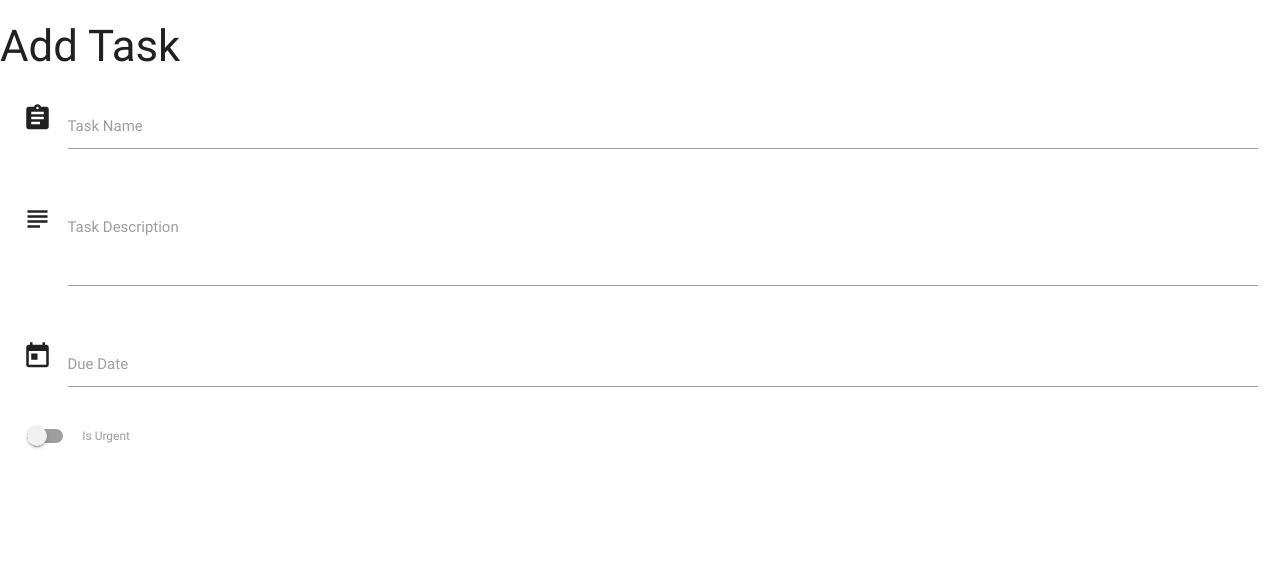
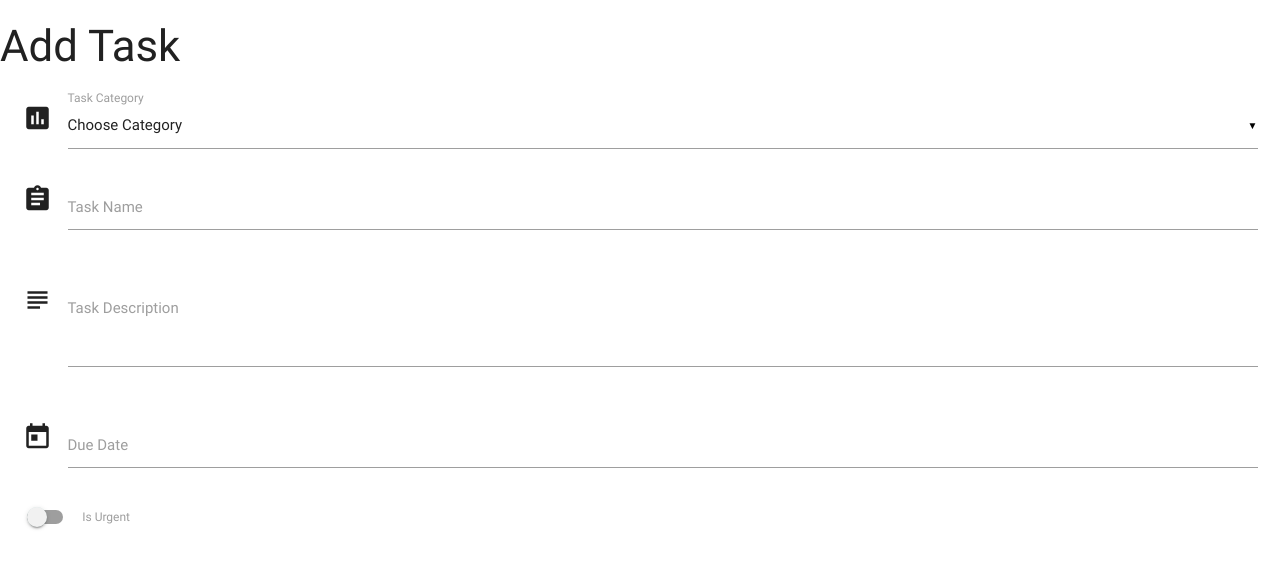
Before and after one commit to mariusz79/Task_Manager_flask_mongoDB, a Flask app: page /add_task in a window 1280 px wide. Shown: the top 569 px of the page. Run offline with Flask 2, Linux system fonts and the light colour scheme; data that the repository does not hold is empty; some libraries are stand-ins or nearby versions.

Commit message:
Allow Task Category Selection

```diff
--- a/app.py
+++ b/app.py
@@ -19,7 +19,8 @@ def get_tasks():
 
 @app.route("/add_task")
 def add_task():
-    return render_template("addtask.html")
+    return render_template("addtask.html",
+    categories = mongo.db.categories.find())
 
 
 if __name__ == '__main__':
--- a/templates/addtask.html
+++ b/templates/addtask.html
@@ -1,15 +1,21 @@
-{% extends 'base.html' %}
-
-{% block content %}
-
+{% extends 'base.html' %} {% block content %}
 <h3>Add Task</h3>
-
 <div class="row">
-    <form class="col s12">
+    <form action="" method="POST" class="col s12">
         <div class="row">
             <div class="input-field col s12">
+                <i class="material-icons prefix">poll</i>
+                <select id="category" name="category_name">
+                    <option value="" disabled selected>Choose Category</option>
+                    {% for cat in categories %}
+                    <option value="1">{{ cat.category_name }}</option>
+                    {% endfor %}
+                </select>
+                <label>Task Category</label>
+            </div>
+            <div class="input-field col s12">
                 <i class="material-icons prefix">assignment</i>
-                <input id="task_name" name="task_name" type="text" class="validate">
+                <input id="task_name" name="task_name" type="text">
                 <label for="icon_prefix">Task Name</label>
             </div>
         </div>
--- a/templates/base.html
+++ b/templates/base.html
@@ -11,12 +11,13 @@
     {% block content %}
     {% endblock %}
 
-    <script src="https://cdnjs.cloudflare.com/ajax/libs/jquery/3.2.1/jquery.min.js"></script>
+    <script src="https://cdnjs.cloudflare.com/ajax/libs/jquery/3.4.0/jquery.min.js"></script>
     <script src="https://cdnjs.cloudflare.com/ajax/libs/materialize/0.100.2/js/materialize.min.js"></script>
     <script type="text/javascript">
-        $(document).ready(function () {
+        $(document).ready(function() {
             $('.collapsible').collapsible();
-        })
+            $('select').material_select();
+        });
         $('.datepicker').pickadate({
             selectMonths: true, // Creates a dropdown to control month
             selectYears: 15, // Creates a dropdown of 15 years to control year,
```
Lines whose indentation alone changed are shown as unchanged.
